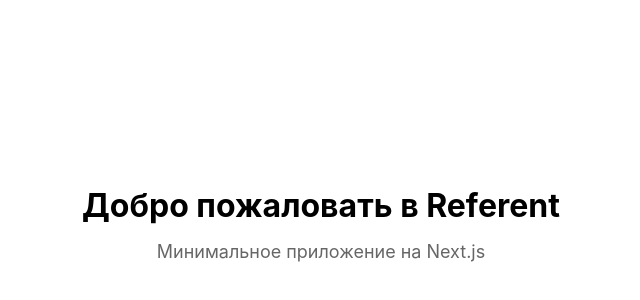
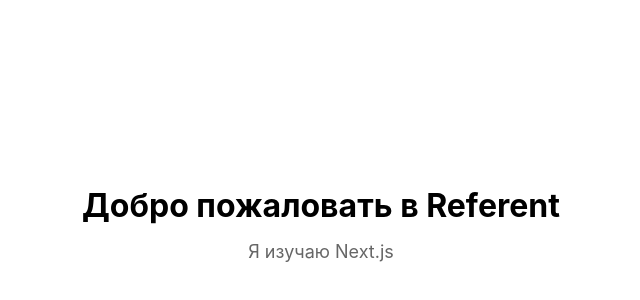
Before and after one commit to fray517/referent, a Next.js app: page / in a window 1280 px wide. Shown: the part 176-476 px from the top of the page, without its empty margins (319-959 px from the left). Built offline with nearby package versions, Linux system fonts and the light colour scheme.

Commit message:
изменен текст

```diff
--- a/app/page.tsx
+++ b/app/page.tsx
@@ -2,7 +2,7 @@
   return (
     <main>
       <h1>Добро пожаловать в Referent</h1>
-      <p>Минимальное приложение на Next.js</p>
+      <p>Я изучаю Next.js</p>
     </main>
   );
 }
```
